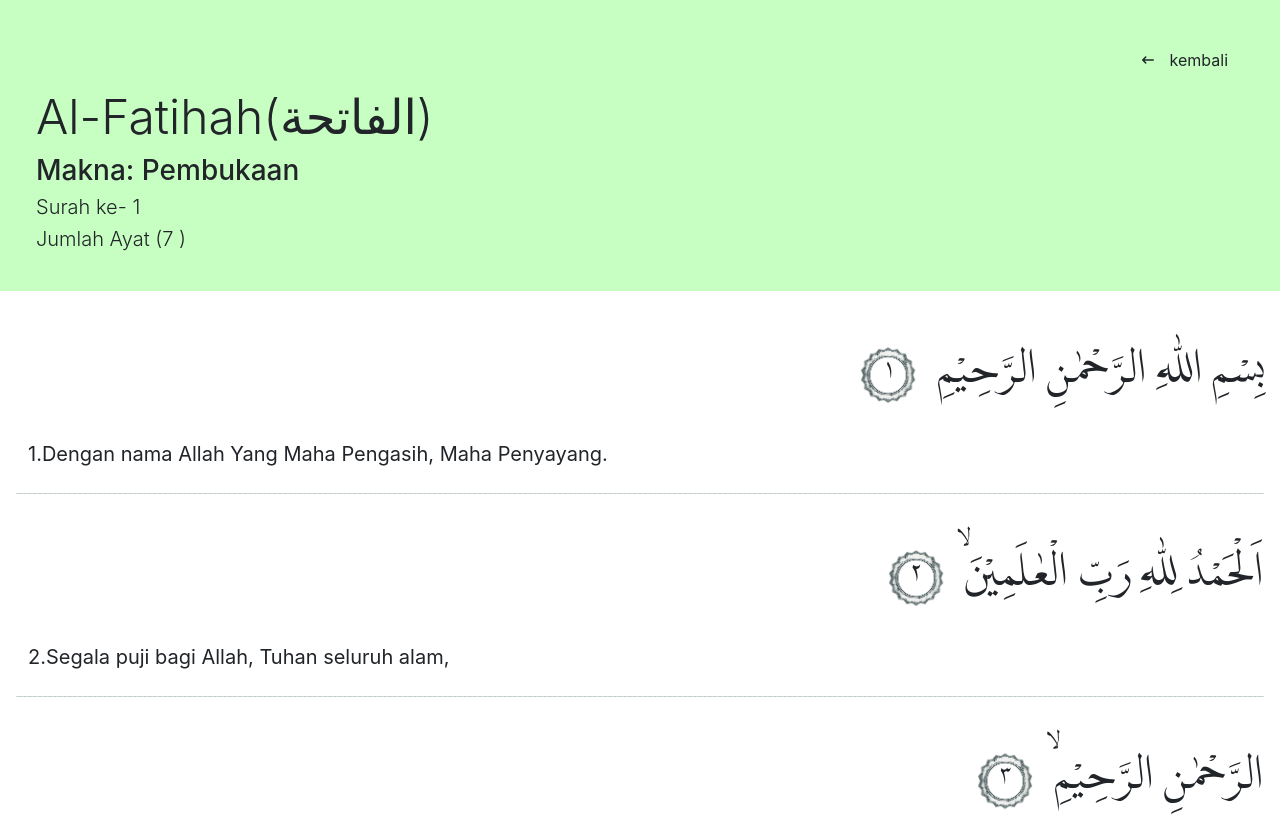
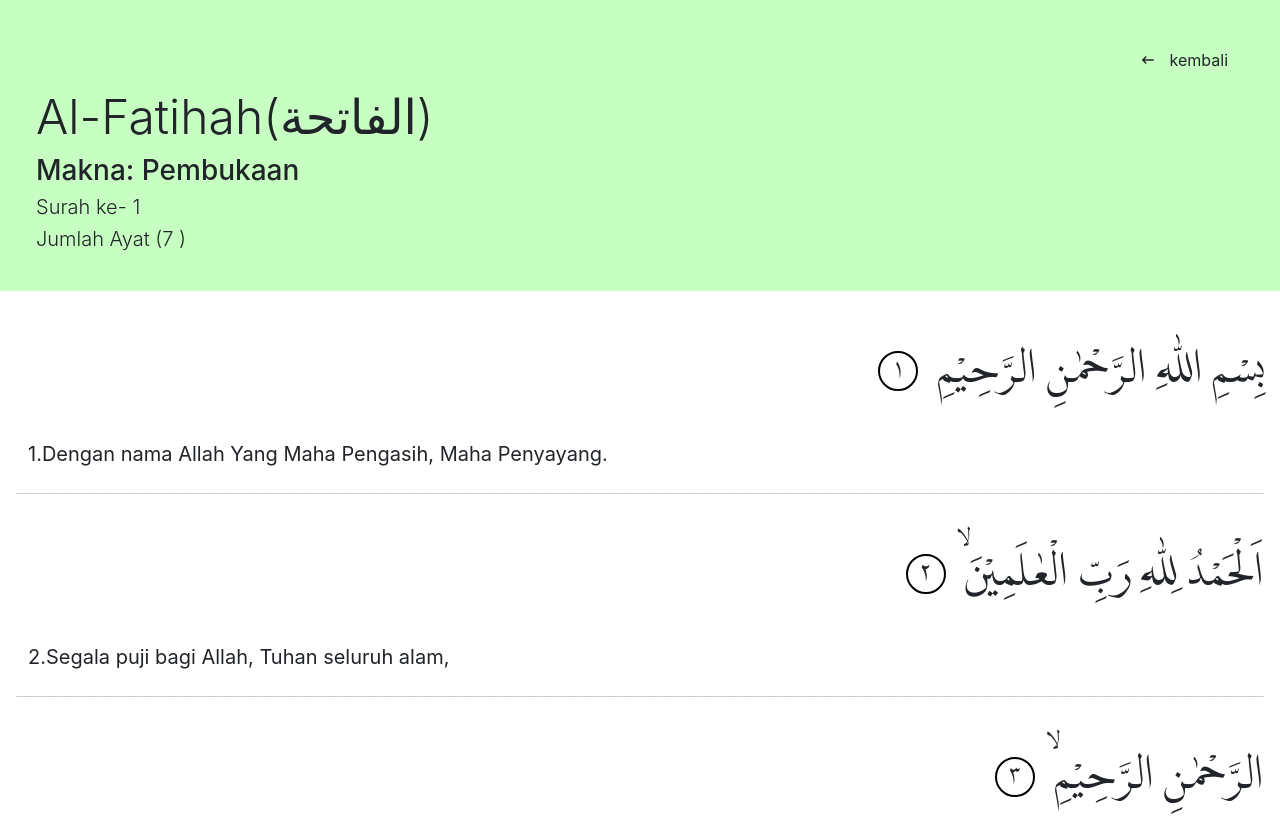
Before and after one commit to ranggaaprilio/quran-app, a Next.js app: page /surah/1 in a window 1280 px wide. Shown: the top 816 px of the page. Built offline with nearby package versions, Linux system fonts and the light colour scheme; no server answers; a web font is replaced by a local one.

Commit message:
fix number of ayat

```diff
--- a/pages/surah/[id].jsx
+++ b/pages/surah/[id].jsx
@@ -98,7 +98,7 @@ return(
         <p dir="rtl" lang="ar"className=" fs-1 ms-2 pb-1 pr-5 arab" >{v}  &nbsp;
         <span className="numcontainer">
 
-        <img style={{display:"inline-block",height:"60px",width:"60px"}} src="/arabic-design-circular-border-ornamental-round-vector-13473464-removebg-preview.png" alt="border" srcset="" />
+        {/* <img style={{display:"inline-block",height:"60px",width:"60px"}} src="/arabic-design-circular-border-ornamental-round-vector-13473464-removebg-preview.png" alt="border" srcset="" /> */}
         <div className="circle">
           <p className="centered" style={{color:"#212529"}}>{ConvertToArabicNumbers(number[i])}</p>
         </div>
--- a/styles/globals.css
+++ b/styles/globals.css
@@ -42,10 +42,10 @@ hr.dashed {
   width: 40px;
   height: 40px;
   top: 20%;
-  left: 18%;
+  /* left: 18%; */
   position: absolute;
-  /* border: 2px solid black; */
-  /* border-radius: 50%; */
+  border: 2px solid black;
+  border-radius: 50%;
 }
 
 @font-face {
```
